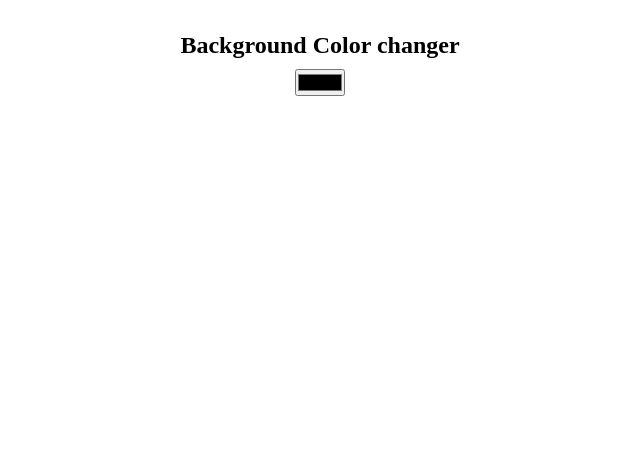
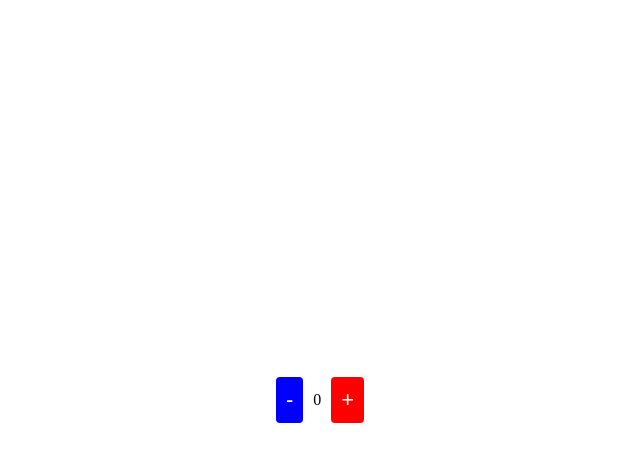
Before and after one commit to kothapallisridhar/frontend, a React (Vite) app in the folder react-app/: page / in a window 1280 px wide. Shown: the top 462 px of the page, without its empty margins (320-960 px from the left). Built offline with nearby package versions, Linux system fonts and the light colour scheme.

Commit message:
counter app

```diff
--- a/react-app/public/global.css
+++ b/react-app/public/global.css
@@ -8,4 +8,5 @@ body {
     display: flex;
     justify-content: center;
     align-items: center;
+    height: 100vh;
 }
--- a/react-app/src/App.css
+++ b/react-app/src/App.css
@@ -45,6 +45,21 @@
   display: flex;
   justify-content: center;
   align-items: center;
-  flex-direction: column;
   gap: 10px;
 }
+.wrapper button {
+  border: none;
+  outline: none;
+  padding: 10px;
+  font-size: 22px;
+  border-radius: 4px;
+  color: white;
+}
+
+button.plus {
+  background-color: blue;
+}
+
+button.minus {
+  background-color: red;
+}
--- a/react-app/src/App.jsx
+++ b/react-app/src/App.jsx
@@ -3,6 +3,7 @@ import EventBind from './components/EventBind'
 import ParentComponent from './components/ParentComponent'
 import UserGreeting from './components/UserGreeting'
 import NameList from './components/NameList'
+import Counter from './components/Counter'
 
 const BGColorChange = () => {
   return (
@@ -20,7 +21,8 @@ function App(props) {
 
   return (
     <div className='app'>
-      <BGColorChange/>
+      <Counter/>
+      {/* <BGColorChange/> */}
       {/* <NameList/> */}
       {/* <UserGreeting/> */}
       {/* <EventBind/> */}
--- a/react-app/src/components/Counter.jsx
+++ b/react-app/src/components/Counter.jsx
@@ -1,31 +1,22 @@
-import React, { Component } from 'react'
+import React from 'react'
+import { useState } from 'react'
 
-class Counter extends Component {
+const Counter = () => {
+  const [count, setCount] = useState(0)
 
-    constructor(props) {
-      super(props)
-
-      this.state = {
-         count: 0
-      }
-    }
-  increment() {
-    // this.setState({ count: this.state.count + 1 }, () => {
-    //     console.log('Callback value: ', this.state.count)
-    // })
-    this.setState((prevState, props) => ({
-        count: prevState.count + 1
-    }))
-    console.log(this.state.count)
-  }
-  render() {
-    return (
-        <div>
-            <div>Count - {this.state.count}</div>
-            <button onClick={() => { this.increment() }}>Increment</button>
-        </div>
-    )
-  }
+  return (
+    <div className='wrapper'>
+      <button className='plus' onClick={()=> {
+        if(count > 0)
+          setCount(count - 1)
+        }}>-</button>
+      <p>{count}</p>
+      <button className='minus' onClick={()=> {
+        if(count < 10)
+          setCount(count + 1)
+        }}>+</button>
+    </div>
+  )
 }
 
 export default Counter
```
